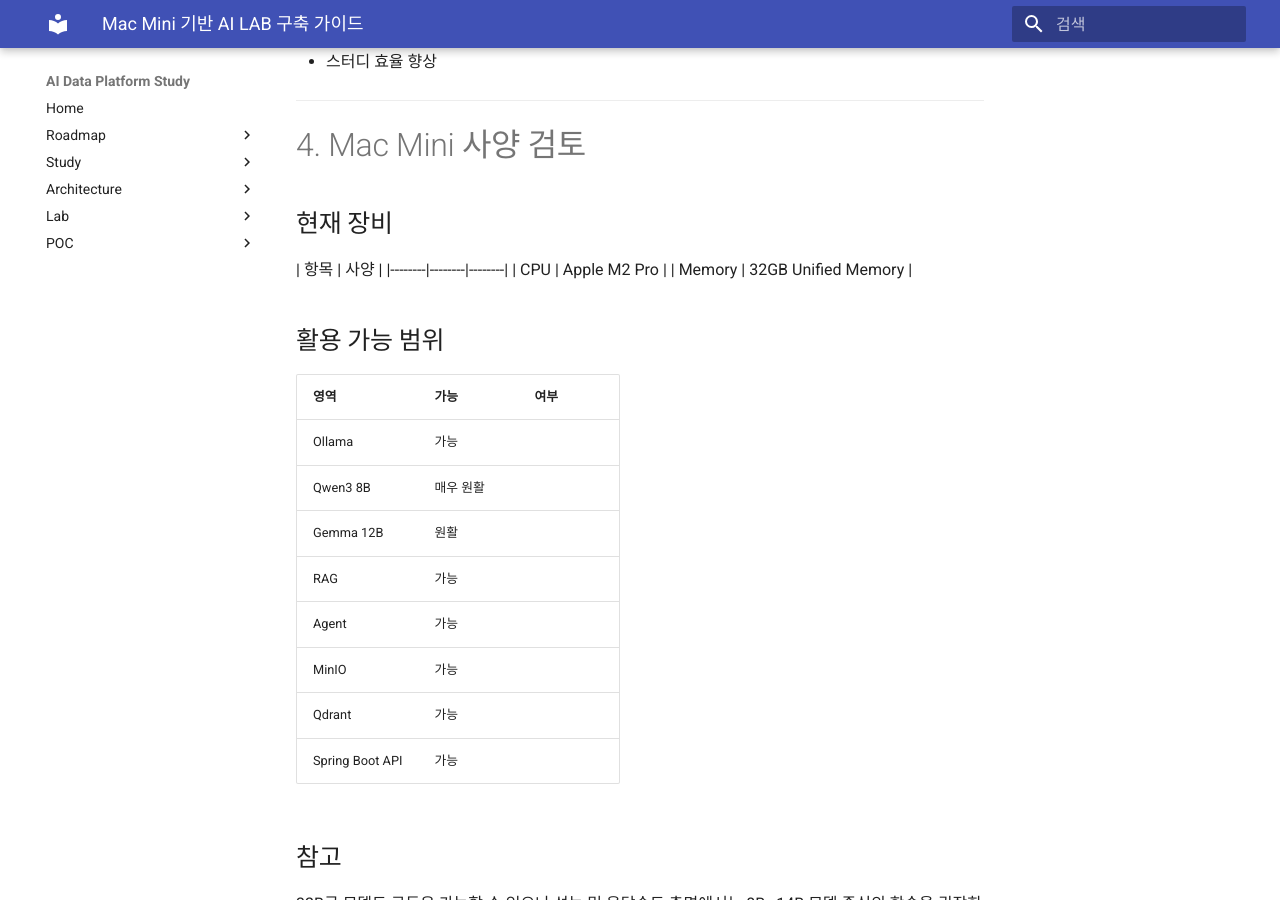
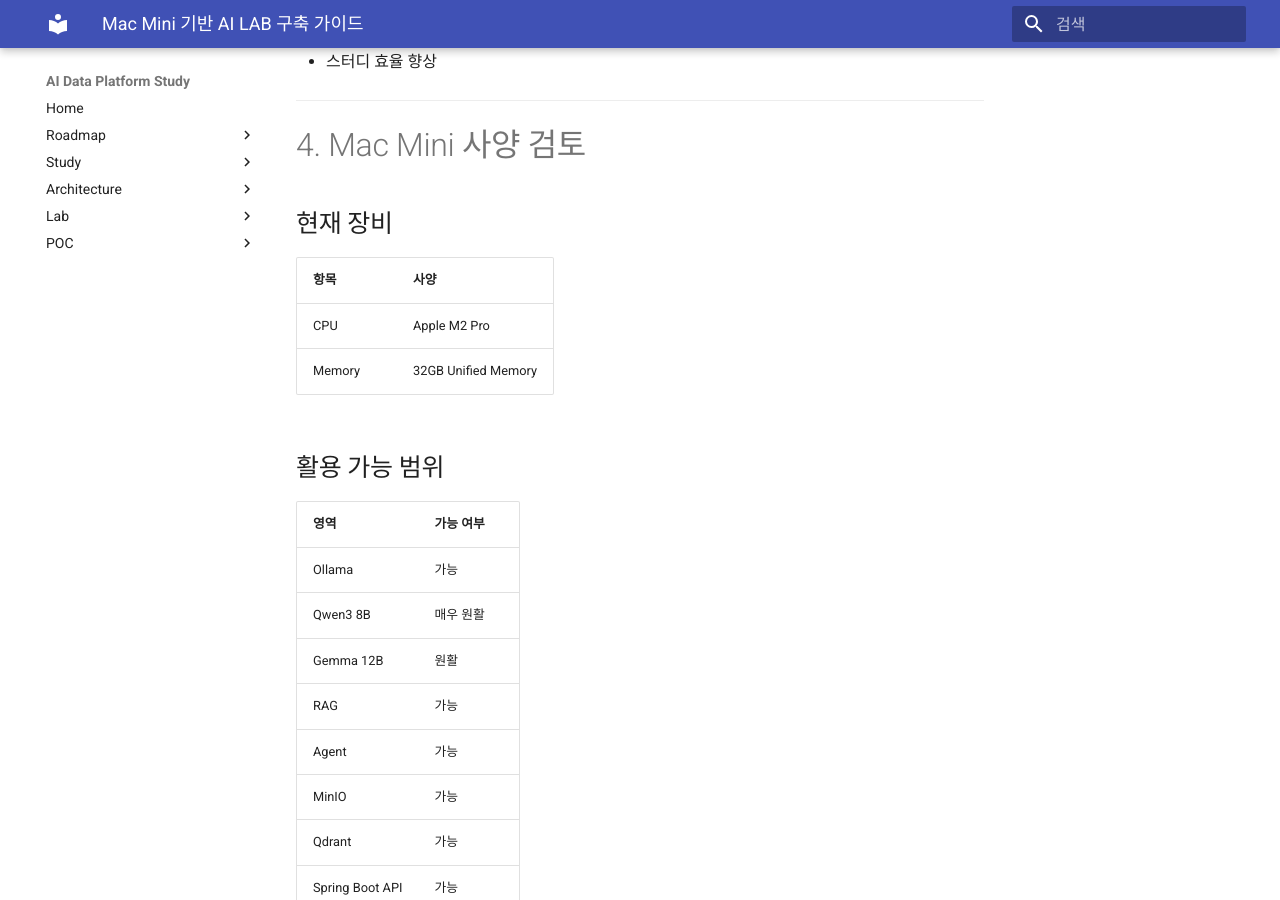
Before and after one commit to Team-AI-Data-Platform/AI-Data-Platform, an MkDocs documentation site: the page built from docs/lab/guide.md, in a window 1280 px wide and 900 px high, scrolled down 2258 px. Built offline with MkDocs 1.6.1 and Material for MkDocs 9.7.7, drawn with Linux system fonts in a browser that asks for light colours.

```diff
--- a/docs/lab/guide.md
+++ b/docs/lab/guide.md
@@ -79,13 +79,13 @@ Mac Mini를 중앙 AI 서버로 구성
 
 ## 현재 장비
 | 항목 | 사양 |
-|--------|--------|--------|
+|--------|--------|
 | CPU |	Apple M2 Pro |
 | Memory | 32GB Unified Memory |
 
 ## 활용 가능 범위
-| 영역 | 가능 | 여부 |
-|--------|--------|--------|
+| 영역 | 가능 여부 |
+|--------|--------|
 | Ollama | 가능 |
 | Qwen3 8B | 매우 원활 |
 | Gemma 12B | 원활 |
```
